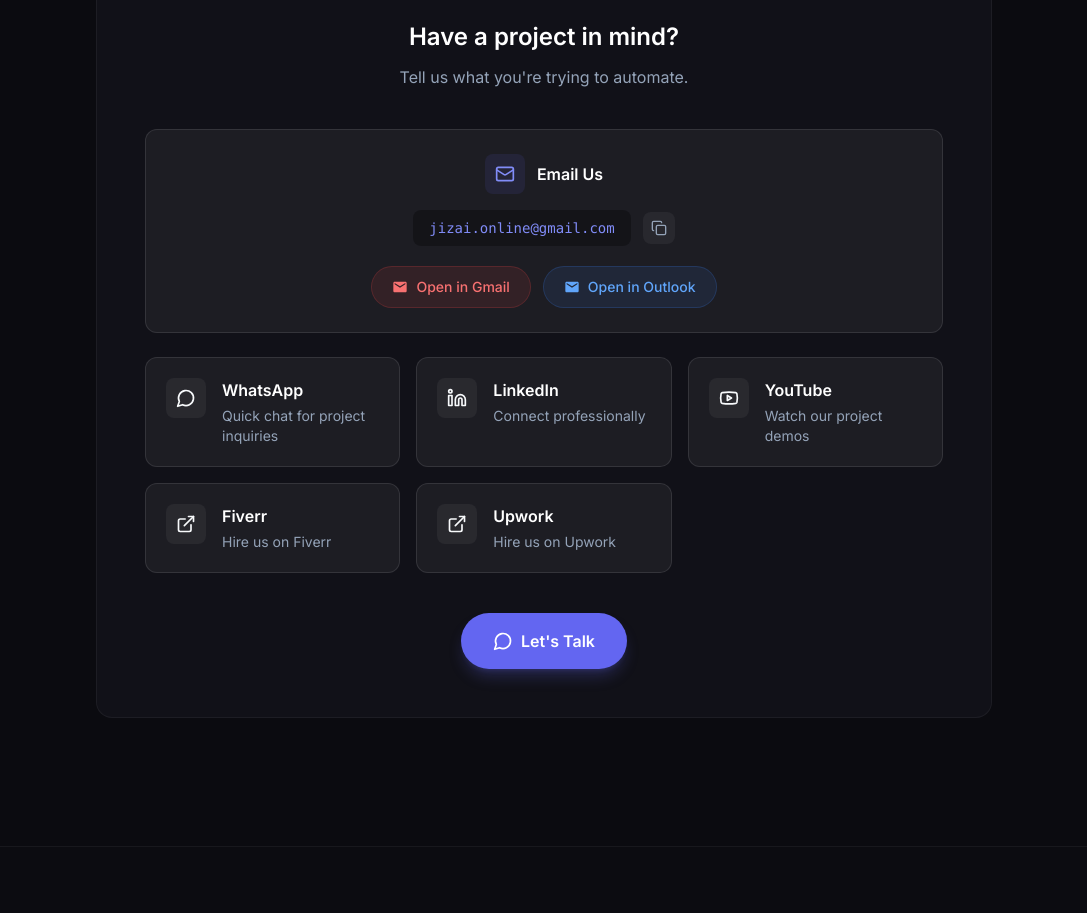
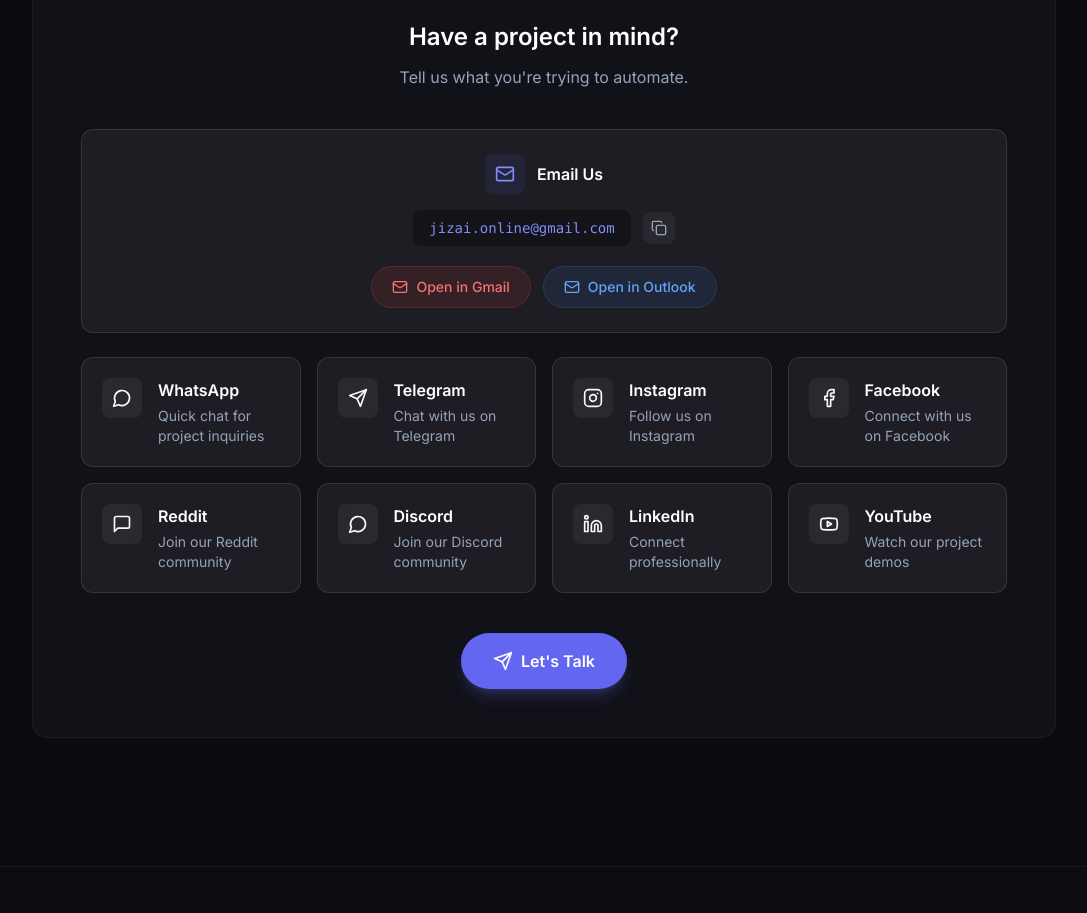
Before and after one commit to M-Jazib/jizai, a Next.js app: page / in a window 1280 px wide. Shown: the part 10320-11233 px from the top of the page, without its empty margins (96-1183 px from the left). Built offline with nearby package versions, Linux system fonts and the light colour scheme.

Commit message:
added links

```diff
--- a/app/lib/config.ts
+++ b/app/lib/config.ts
@@ -1,6 +1,5 @@
 // ============================================
 // JIZAI CONFIGURATION FILE
-// Replace placeholders with your actual links
 // ============================================
 
 export const siteConfig = {
@@ -8,26 +7,33 @@
   tagline: "Automate Smarter. Work Better.",
   description:
     "JizAI builds AI agents, n8n automations, CRM solutions, RAG chatbots, AI voice agents, API integrations, and intelligent business workflows.",
-  url: "https://jizai.vercel.app", // Replace with your domain
-  ogImage: "/images/og-image.jpg", // Replace with your OG image
+  url: "https://jizai.vercel.app",
+  ogImage: "/images/og-image.jpg",
 }
 
 export const contactConfig = {
-  // Replace these placeholders with your actual contact links
-  whatsapp: "https://wa.me/03055808188", // Replace with your WhatsApp link
-  email: "jizai.online@gmail.com", // Replace with your email
-  linkedin: "https://linkedin.com/in/yourprofile", // Replace with your LinkedIn
-  fiverr: "https://fiverr.com/yourprofile", // Replace with your Fiverr
-  upwork: "https://upwork.com/freelancers/yourprofile", // Replace with your Upwork
-  youtube: "https://www.youtube.com/@JizAI-r2d", // Replace with your YouTube channel
+  whatsapp: "https://wa.me/03055808188",
+  email: "jizai.online@gmail.com",
+  linkedin: "https://www.linkedin.com/company/jizai/about/",
+  youtube: "https://www.youtube.com/@JizAI-r2d",
+
+  // Social Media
+  telegram: "YOUR_TELEGRAM_LINK",
+  instagram: "https://www.instagram.com/jizai.online/",
+  facebook: "YOUR_FACEBOOK_LINK",
+  reddit: "YOUR_REDDIT_LINK",
+  discord: "YOUR_DISCORD_LINK",
 }
 
 export const socialLinks = {
   linkedin: contactConfig.linkedin,
   youtube: contactConfig.youtube,
   whatsapp: contactConfig.whatsapp,
-  fiverr: contactConfig.fiverr,
-  upwork: contactConfig.upwork,
+  telegram: contactConfig.telegram,
+  instagram: contactConfig.instagram,
+  facebook: contactConfig.facebook,
+  reddit: contactConfig.reddit,
+  discord: contactConfig.discord,
 }
 
 export const navLinks = [
--- a/app/sections/Contact.tsx
+++ b/app/sections/Contact.tsx
@@ -1,7 +1,18 @@
 "use client"
 
 import { motion } from "framer-motion"
-import { MessageCircle, Mail, Linkedin, Youtube, ExternalLink, Copy, Check } from "lucide-react"
+import {
+  MessageCircle,
+  Mail,
+  Linkedin,
+  Youtube,
+  Instagram,
+  Facebook,
+  Send,
+  MessageSquare,
+  Copy,
+  Check,
+} from "lucide-react"
 import { contactConfig } from "../lib/config"
 import { useState } from "react"
 
@@ -11,35 +22,64 @@
     description: "Quick chat for project inquiries",
     icon: MessageCircle,
     href: contactConfig.whatsapp,
-    color: "hover:bg-green-500/10 hover:border-green-500/30 hover:text-green-400",
+    color:
+      "hover:bg-green-500/10 hover:border-green-500/30 hover:text-green-400",
+  },
+  {
+    name: "Telegram",
+    description: "Chat with us on Telegram",
+    icon: Send,
+    href: contactConfig.telegram,
+    color:
+      "hover:bg-sky-500/10 hover:border-sky-500/30 hover:text-sky-400",
+  },
+  {
+    name: "Instagram",
+    description: "Follow us on Instagram",
+    icon: Instagram,
+    href: contactConfig.instagram,
+    color:
+      "hover:bg-pink-500/10 hover:border-pink-500/30 hover:text-pink-400",
+  },
+  {
+    name: "Facebook",
+    description: "Connect with us on Facebook",
+    icon: Facebook,
+    href: contactConfig.facebook,
+    color:
+      "hover:bg-blue-500/10 hover:border-blue-500/30 hover:text-blue-400",
+  },
+  {
+    name: "Reddit",
+    description: "Join our Reddit community",
+    icon: MessageSquare,
+    href: contactConfig.reddit,
+    color:
+      "hover:bg-orange-500/10 hover:border-orange-500/30 hover:text-orange-400",
+  },
+  {
+    name: "Discord",
+    description: "Join our Discord community",
+    icon: MessageCircle,
+    href: contactConfig.discord,
+    color:
+      "hover:bg-indigo-500/10 hover:border-indigo-500/30 hover:text-indigo-400",
   },
   {
     name: "LinkedIn",
     description: "Connect professionally",
     icon: Linkedin,
     href: contactConfig.linkedin,
-    color: "hover:bg-blue-500/10 hover:border-blue-500/30 hover:text-blue-400",
+    color:
+      "hover:bg-blue-500/10 hover:border-blue-500/30 hover:text-blue-400",
   },
   {
     name: "YouTube",
     description: "Watch our project demos",
     icon: Youtube,
     href: contactConfig.youtube,
-    color: "hover:bg-red-500/10 hover:border-red-500/30 hover:text-red-400",
-  },
-  {
-    name: "Fiverr",
-    description: "Hire us on Fiverr",
-    icon: ExternalLink,
-    href: contactConfig.fiverr,
-    color: "hover:bg-green-400/10 hover:border-green-400/30 hover:text-green-300",
-  },
-  {
-    name: "Upwork",
-    description: "Hire us on Upwork",
-    icon: ExternalLink,
-    href: contactConfig.upwork,
-    color: "hover:bg-green-600/10 hover:border-green-600/30 hover:text-green-500",
+    color:
+      "hover:bg-red-500/10 hover:border-red-500/30 hover:text-red-400",
   },
 ]
 
@@ -49,17 +89,23 @@
   const copyEmail = () => {
     navigator.clipboard.writeText(contactConfig.email)
     setCopied(true)
+
     setTimeout(() => setCopied(false), 2000)
   }
 
-  const gmailUrl = `https://mail.google.com/mail/?view=cm&fs=1&to=${encodeURIComponent(contactConfig.email)}&su=Project%20Inquiry%20-%20JizAI`
+  const gmailUrl = `https://mail.google.com/mail/?view=cm&fs=1&to=${encodeURIComponent(
+    contactConfig.email
+  )}&su=Project%20Inquiry%20-%20JizAI`
 
-  const outlookUrl = `https://outlook.live.com/mail/0/deeplink/compose?to=${encodeURIComponent(contactConfig.email)}&subject=Project%20Inquiry%20-%20JizAI`
+  const outlookUrl = `https://outlook.live.com/mail/0/deeplink/compose?to=${encodeURIComponent(
+    contactConfig.email
+  )}&subject=Project%20Inquiry%20-%20JizAI`
 
   return (
     <section id="contact" className="py-20 md:py-32 bg-card/20">
       <div className="container-custom section-padding">
-        <div className="max-w-4xl mx-auto">
+        <div className="max-w-5xl mx-auto">
+
           {/* Header */}
           <motion.div
             initial={{ opacity: 0, y: 20 }}
@@ -71,11 +117,14 @@
             <span className="text-accent-light text-sm font-medium tracking-wider uppercase mb-4 block">
               Contact
             </span>
+
             <h2 className="text-3xl md:text-4xl lg:text-5xl font-bold text-white mb-6">
               Let&apos;s Build Something Smarter
             </h2>
+
             <p className="text-muted text-lg max-w-2xl mx-auto leading-relaxed">
-              Have an automation idea? Let&apos;s discuss how AI and automation can improve your workflow.
+              Have an automation idea? Let&apos;s discuss how AI and automation
+              can improve your workflow.
             </p>
           </motion.div>
 
@@ -87,10 +136,13 @@
             transition={{ duration: 0.6 }}
             className="p-8 md:p-12 rounded-2xl bg-card border border-white/5"
           >
+
+            {/* Card Heading */}
             <div className="text-center mb-10">
               <h3 className="text-2xl font-semibold text-white mb-3">
                 Have a project in mind?
               </h3>
+
               <p className="text-muted">
                 Tell us what you&apos;re trying to automate.
               </p>
@@ -101,23 +153,31 @@
               initial={{ opacity: 0, y: 20 }}
               whileInView={{ opacity: 1, y: 0 }}
               viewport={{ once: true }}
+              transition={{ duration: 0.5 }}
               className="p-6 rounded-xl bg-white/5 border border-white/10 mb-6"
             >
+              {/* Email Heading */}
               <div className="flex items-center justify-center gap-3 mb-4">
                 <div className="w-10 h-10 rounded-lg bg-accent/10 flex items-center justify-center">
                   <Mail className="w-5 h-5 text-accent-light" />
                 </div>
-                <span className="text-white font-semibold">Email Us</span>
+
+                <span className="text-white font-semibold">
+                  Email Us
+                </span>
               </div>
 
+              {/* Email Address */}
               <div className="flex items-center justify-center gap-3 mb-5">
                 <code className="px-4 py-2 rounded-lg bg-black/30 text-accent-light font-mono text-sm">
                   {contactConfig.email}
                 </code>
+
                 <button
                   onClick={copyEmail}
                   className="p-2 rounded-lg bg-white/5 hover:bg-white/10 transition-colors"
                   title="Copy email"
+                  aria-label="Copy email"
                 >
                   {copied ? (
                     <Check className="w-4 h-4 text-green-400" />
@@ -127,34 +187,34 @@
                 </button>
               </div>
 
-              <div className="flex items-center justify-center gap-3">
+              {/* Email Buttons */}
+              <div className="flex flex-col sm:flex-row items-center justify-center gap-3">
+                {/* Gmail */}
                 <a
                   href={gmailUrl}
                   target="_blank"
                   rel="noopener noreferrer"
                   className="inline-flex items-center gap-2 px-5 py-2.5 rounded-full bg-red-500/10 border border-red-500/20 text-red-400 text-sm font-medium hover:bg-red-500/20 transition-all"
                 >
-                  <svg className="w-4 h-4" viewBox="0 0 24 24" fill="currentColor">
-                    <path d="M20 4H4c-1.1 0-1.99.9-1.99 2L2 18c0 1.1.9 2 2 2h16c1.1 0 2-.9 2-2V6c0-1.1-.9-2-2-2zm0 4l-8 5-8-5V6l8 5 8-5v2z"/>
-                  </svg>
+                  <Mail className="w-4 h-4" />
                   Open in Gmail
                 </a>
+
+                {/* Outlook */}
                 <a
                   href={outlookUrl}
                   target="_blank"
                   rel="noopener noreferrer"
                   className="inline-flex items-center gap-2 px-5 py-2.5 rounded-full bg-blue-500/10 border border-blue-500/20 text-blue-400 text-sm font-medium hover:bg-blue-500/20 transition-all"
                 >
-                  <svg className="w-4 h-4" viewBox="0 0 24 24" fill="currentColor">
-                    <path d="M20 4H4c-1.1 0-1.99.9-1.99 2L2 18c0 1.1.9 2 2 2h16c1.1 0 2-.9 2-2V6c0-1.1-.9-2-2-2zm0 4l-8 5-8-5V6l8 5 8-5v2z"/>
-                  </svg>
+                  <Mail className="w-4 h-4" />
                   Open in Outlook
                 </a>
               </div>
             </motion.div>
 
-            {/* Other Contact Methods Grid */}
-            <div className="grid grid-cols-1 sm:grid-cols-2 lg:grid-cols-3 gap-4">
+            {/* Contact Methods Grid */}
+            <div className="grid grid-cols-1 sm:grid-cols-2 lg:grid-cols-4 gap-4">
               {contactMethods.map((method, index) => (
                 <motion.a
                   key={method.name}
@@ -164,22 +224,34 @@
                   initial={{ opacity: 0, y: 20 }}
                   whileInView={{ opacity: 1, y: 0 }}
                   viewport={{ once: true }}
-                  transition={{ duration: 0.4, delay: index * 0.05 }}
-                  whileHover={{ scale: 1.02 }}
+                  transition={{
+                    duration: 0.4,
+                    delay: index * 0.05,
+                  }}
+                  whileHover={{
+                    scale: 1.02,
+                    y: -3,
+                  }}
                   className={`group p-5 rounded-xl bg-white/5 border border-white/10 transition-all duration-200 ${method.color}`}
                 >
                   <div className="flex items-start gap-4">
+
+                    {/* Icon */}
                     <div className="w-10 h-10 rounded-lg bg-white/5 flex items-center justify-center flex-shrink-0 group-hover:bg-white/10 transition-colors">
                       <method.icon className="w-5 h-5" />
                     </div>
-                    <div>
+
+                    {/* Text */}
+                    <div className="min-w-0">
                       <h4 className="font-semibold text-white group-hover:text-inherit transition-colors mb-1">
                         {method.name}
                       </h4>
+
                       <p className="text-sm text-muted group-hover:text-inherit/80 transition-colors">
                         {method.description}
                       </p>
                     </div>
+
                   </div>
                 </motion.a>
               ))}
@@ -188,15 +260,16 @@
             {/* CTA */}
             <div className="mt-10 text-center">
               <a
-                href={contactConfig.whatsapp}
+                href={contactConfig.telegram}
                 target="_blank"
                 rel="noopener noreferrer"
                 className="inline-flex items-center gap-2 px-8 py-4 rounded-full bg-accent text-white font-semibold hover:bg-accent-light transition-all duration-200 shadow-lg shadow-accent/25"
               >
-                <MessageCircle className="w-5 h-5" />
+                <Send className="w-5 h-5" />
                 Let&apos;s Talk
               </a>
             </div>
+
           </motion.div>
         </div>
       </div>
```
